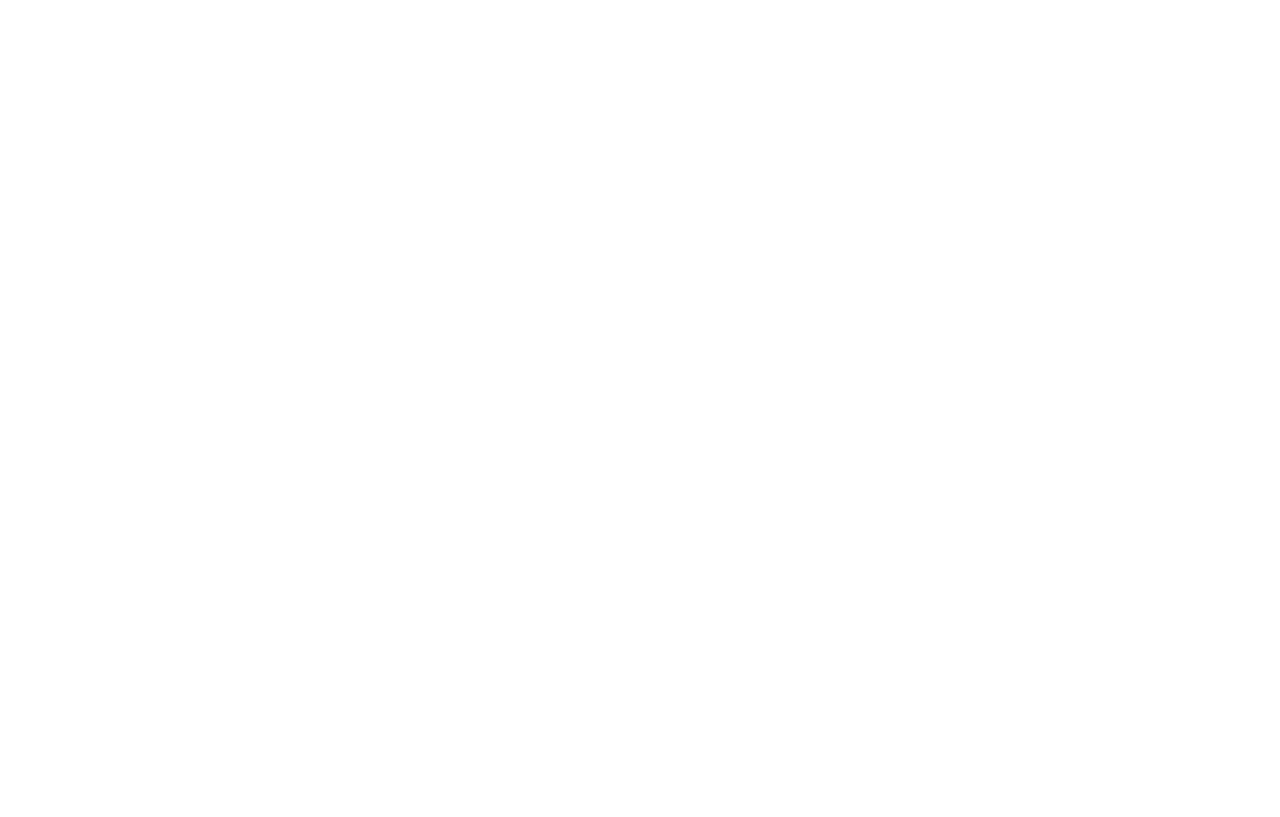
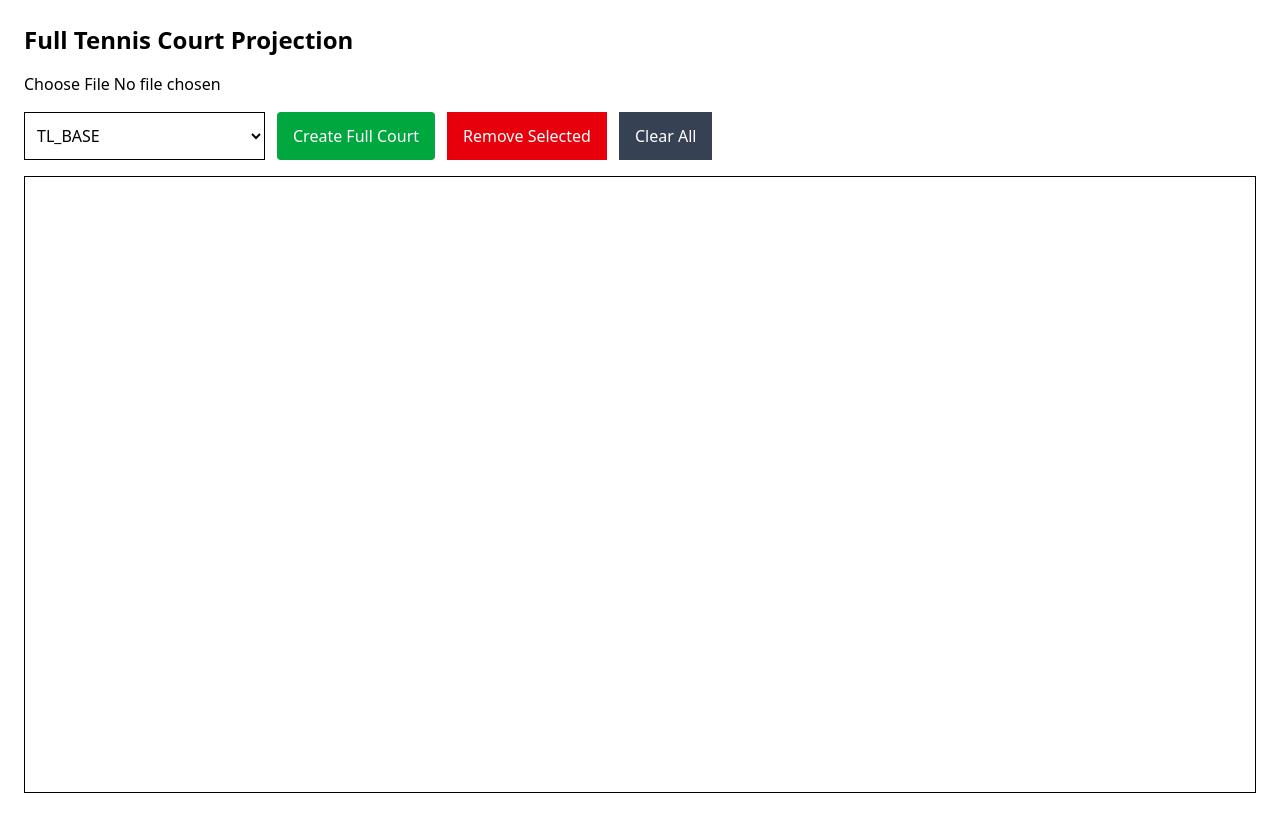
Before and after one commit to alagesh001/fitoxtrack, a React (Vite) app: page /homograph-ai in a window 1280 px wide. Before the commit this address had no page. Built offline with nearby package versions, Linux system fonts and the light colour scheme.

Commit message:
Added homograph

```diff
--- a/package.json
+++ b/package.json
@@ -19,6 +19,7 @@
     "framer-motion": "^12.23.24",
     "idb": "^8.0.3",
     "lucide-react": "^0.542.0",
+    "ml-matrix": "^6.12.1",
     "react": "^18.3.1",
     "react-dom": "^18.3.1",
     "react-icons": "^5.5.0",
--- a/src/AiHub.jsx
+++ b/src/AiHub.jsx
@@ -248,7 +248,7 @@ return prev +7;
   setTimeout(() => {
     setLoading(false);
   if (type === "speeddet") {
-      navigate("/speedd-ai", {
+      navigate("/homograph-ai", {
         state: {
           fromButton: true,
           facing: facingMode,
--- a/src/App.jsx
+++ b/src/App.jsx
@@ -32,6 +32,7 @@ import GymOfferCanvasOne from "./AiOfferGen";
 
 import ImageCropper from "./ImageCropper";
 
+import CourtCalibration from "./analyzers/Homograph";
 
 import BicepCurlFormCorrector from "./BicepForm";
 import SquatFormCorrector from "./Squatform";
@@ -97,6 +98,7 @@ function App() {
 
                 <Route path="/ai-hub" element={<AIhubHere />} />
                 <Route path="/transform-ai" element={<TransformationImageGenerator />} />
+                <Route path="/homograph-ai" element={<CourtCalibration />} />
 
                 <Route path="/speedd-ai" element={<ServeSpeedTool />} />
 
--- /dev/null
+++ b/src/analyzers/Homograph.jsx
@@ -0,0 +1,321 @@
+import React, { useRef, useState } from "react";
+import { Matrix, SingularValueDecomposition } from "ml-matrix";
+
+const REAL_COURT = {
+  // Top baseline
+  TL_BASE: [0, 23.77],
+  TR_BASE: [10.97, 23.77],
+  CENTER_TOP_BASE: [5.485, 23.77],
+
+  // Bottom baseline
+  BL_BASE: [0, 0],
+  BR_BASE: [10.97, 0],
+  CENTER_BOTTOM_BASE: [5.485, 0],
+
+  // Net
+  NET_LEFT: [0, 11.885],
+  NET_RIGHT: [10.97, 11.885],
+  NET_CENTER: [5.485, 11.885],
+
+  // Service lines
+TL_SERVICE: [1.37, 18.29],
+TR_SERVICE: [9.60, 18.29],
+
+BL_SERVICE: [1.37, 5.485],
+BR_SERVICE: [9.60, 5.485],
+
+  // Service center lines
+  TOP_SERVICE_CENTER: [5.485, 18.29],
+  BOTTOM_SERVICE_CENTER: [5.485, 6.40],
+};
+
+export default function CourtCalibration() {
+  const videoRef = useRef(null);
+  const canvasRef = useRef(null);
+
+  const [selectedPoint, setSelectedPoint] = useState("TL_BASE");
+  const [points, setPoints] = useState({});
+  const [H, setH] = useState(null);
+
+  // =============================
+  // Upload Video
+  // =============================
+  const handleUpload = (e) => {
+    const file = e.target.files[0];
+    if (!file) return;
+
+    const video = videoRef.current;
+    video.src = URL.createObjectURL(file);
+    video.load();
+
+    video.onloadedmetadata = () => {
+      video.currentTime = 0;
+    };
+
+    video.onseeked = () => {
+      drawFrame({});
+      setPoints({});
+      setH(null);
+    };
+  };
+
+  // =============================
+  // Draw Frame
+  // =============================
+  const drawFrame = (customPoints = points, customH = H) => {
+    const video = videoRef.current;
+    const canvas = canvasRef.current;
+    const ctx = canvas.getContext("2d");
+
+    canvas.width = video.videoWidth;
+    canvas.height = video.videoHeight;
+
+    ctx.clearRect(0, 0, canvas.width, canvas.height);
+    ctx.drawImage(video, 0, 0, canvas.width, canvas.height);
+
+    // Draw Marked Points
+    Object.entries(customPoints).forEach(([label, p]) => {
+      ctx.fillStyle = "red";
+      ctx.beginPath();
+      ctx.arc(p.x, p.y, 6, 0, 2 * Math.PI);
+      ctx.fill();
+
+      ctx.fillStyle = "yellow";
+      ctx.fillText(label, p.x + 8, p.y - 8);
+    });
+
+    if (customH) drawCourt(customH);
+  };
+
+  // =============================
+  // Click to Mark
+  // =============================
+  const handleClick = (e) => {
+    const canvas = canvasRef.current;
+    const rect = canvas.getBoundingClientRect();
+
+    const scaleX = canvas.width / rect.width;
+    const scaleY = canvas.height / rect.height;
+
+    const x = (e.clientX - rect.left) * scaleX;
+    const y = (e.clientY - rect.top) * scaleY;
+
+    const updated = { ...points, [selectedPoint]: { x, y } };
+    setPoints(updated);
+    drawFrame(updated);
+  };
+
+  // =============================
+  // Compute Homography
+  // =============================
+  const computeHomography = () => {
+    if (Object.keys(points).length < 4) {
+      alert("Mark at least 4 points");
+      return;
+    }
+
+    const src = [];
+    const dst = [];
+
+    Object.keys(points).forEach((key) => {
+      const [X, Y] = REAL_COURT[key];
+      const { x, y } = points[key];
+
+      src.push([X, Y, 1]);
+      dst.push([x, y, 1]);
+    });
+
+    const A = [];
+
+    for (let i = 0; i < src.length; i++) {
+      const [X, Y] = src[i];
+      const [x, y] = dst[i];
+
+      A.push([-X, -Y, -1, 0, 0, 0, x * X, x * Y, x]);
+      A.push([0, 0, 0, -X, -Y, -1, y * X, y * Y, y]);
+    }
+
+const matrixA = new Matrix(A);
+const svd = new SingularValueDecomposition(matrixA);
+const V = svd.rightSingularVectors;
+const h = V.getColumn(V.columns - 1);
+
+const homography = [
+  [h[0], h[1], h[2]],
+  [h[3], h[4], h[5]],
+  [h[6], h[7], h[8]],
+];
+    setH(homography);
+    drawFrame(points, homography);
+  };
+
+  // =============================
+  // Project Function
+  // =============================
+  const project = (H, X, Y) => {
+    const denom = H[2][0] * X + H[2][1] * Y + H[2][2];
+    const x = (H[0][0] * X + H[0][1] * Y + H[0][2]) / denom;
+    const y = (H[1][0] * X + H[1][1] * Y + H[1][2]) / denom;
+    return [x, y];
+  };
+
+  // =============================
+  // Draw Full Doubles Court
+  // =============================
+  const drawCourt = (H) => {
+  const ctx = canvasRef.current.getContext("2d");
+
+  ctx.strokeStyle = "lime";
+  ctx.lineWidth = 2;
+  ctx.lineJoin = "round";
+
+  const projectLine = (x1, y1, x2, y2) => {
+    const a = project(H, x1, y1);
+    const b = project(H, x2, y2);
+
+    ctx.beginPath();
+    ctx.moveTo(a[0], a[1]);
+    ctx.lineTo(b[0], b[1]);
+    ctx.stroke();
+  };
+
+  const COURT_LENGTH = 23.77;
+  const DOUBLES_WIDTH = 10.97;
+  const SINGLES_WIDTH = 8.23;
+  const NET_Y = 11.885;
+  const SERVICE_TOP = 18.29;
+const SERVICE_BOTTOM = NET_Y - 6.40; // 5.485
+  const singlesOffset = (DOUBLES_WIDTH - SINGLES_WIDTH) / 2; // 1.37
+
+  // =============================
+  // 1️⃣ Outer Doubles Boundary
+  // =============================
+  projectLine(0, 0, DOUBLES_WIDTH, 0); // bottom baseline
+  projectLine(DOUBLES_WIDTH, 0, DOUBLES_WIDTH, COURT_LENGTH);
+  projectLine(DOUBLES_WIDTH, COURT_LENGTH, 0, COURT_LENGTH);
+  projectLine(0, COURT_LENGTH, 0, 0);
+
+  // =============================
+  // 2️⃣ Singles Side Lines
+  // =============================
+  projectLine(singlesOffset, 0, singlesOffset, COURT_LENGTH);
+  projectLine(
+    DOUBLES_WIDTH - singlesOffset,
+    0,
+    DOUBLES_WIDTH - singlesOffset,
+    COURT_LENGTH
+  );
+
+  // =============================
+  // 3️⃣ Net
+  // =============================
+  projectLine(0, NET_Y, DOUBLES_WIDTH, NET_Y);
+
+  // =============================
+  // 4️⃣ Service Lines (Top & Bottom)
+  // =============================
+projectLine(
+  singlesOffset,
+  SERVICE_TOP,
+  DOUBLES_WIDTH - singlesOffset,
+  SERVICE_TOP
+);
+
+projectLine(
+  singlesOffset,
+  SERVICE_BOTTOM,
+  DOUBLES_WIDTH - singlesOffset,
+  SERVICE_BOTTOM
+);
+
+  // =============================
+  // 5️⃣ Center Service Line
+  // =============================
+  projectLine(
+    DOUBLES_WIDTH / 2,
+    SERVICE_BOTTOM,
+    DOUBLES_WIDTH / 2,
+    SERVICE_TOP
+  );
+
+  // =============================
+  // 6️⃣ Center Marks on Baselines
+  // =============================
+  const centerMarkSize = 0.2; // 20cm
+
+  // Top center mark
+  projectLine(
+    DOUBLES_WIDTH / 2,
+    COURT_LENGTH,
+    DOUBLES_WIDTH / 2,
+    COURT_LENGTH - centerMarkSize
+  );
+
+  // Bottom center mark
+  projectLine(
+    DOUBLES_WIDTH / 2,
+    0,
+    DOUBLES_WIDTH / 2,
+    centerMarkSize
+  );
+};
+  return (
+    <div className="p-6">
+      <h2 className="text-2xl font-bold mb-4">
+        Full Tennis Court Projection
+      </h2>
+
+      <input type="file" accept="video/*" onChange={handleUpload} />
+
+<div className="flex flex-col sm:flex-row gap-3 mt-4">  <select
+    value={selectedPoint}
+    onChange={(e) => setSelectedPoint(e.target.value)}
+    className="border p-2"
+  >
+    {Object.keys(REAL_COURT).map((p) => (
+      <option key={p}>{p}</option>
+    ))}
+  </select>
+
+  <button
+    onClick={computeHomography}
+className="w-full sm:w-auto bg-green-600 text-white px-4 py-3 rounded"  >
+    Create Full Court
+  </button>
+
+  <button
+    onClick={() => {
+      const updated = { ...points };
+      delete updated[selectedPoint];
+      setPoints(updated);
+      drawFrame(updated, H);
+    }}
+    className="bg-red-600 text-white px-4 py-2"
+  >
+    Remove Selected
+  </button>
+
+  <button
+    onClick={() => {
+      setPoints({});
+      setH(null);
+      drawFrame({}, null);
+    }}
+    className="bg-gray-700 text-white px-4 py-2"
+  >
+    Clear All
+  </button>
+</div>
+
+      <video ref={videoRef} style={{ display: "none" }} playsInline />
+
+      <div className="border overflow-auto max-h-[80vh] mt-4">
+      <canvas
+  ref={canvasRef}
+  onClick={handleClick}
+  className="cursor-crosshair w-full touch-none"
+/>
+      </div>
+    </div>
+  );
+}
```
Also changed, not shown: 1 other file (tests, documents, lock files or other folders).
